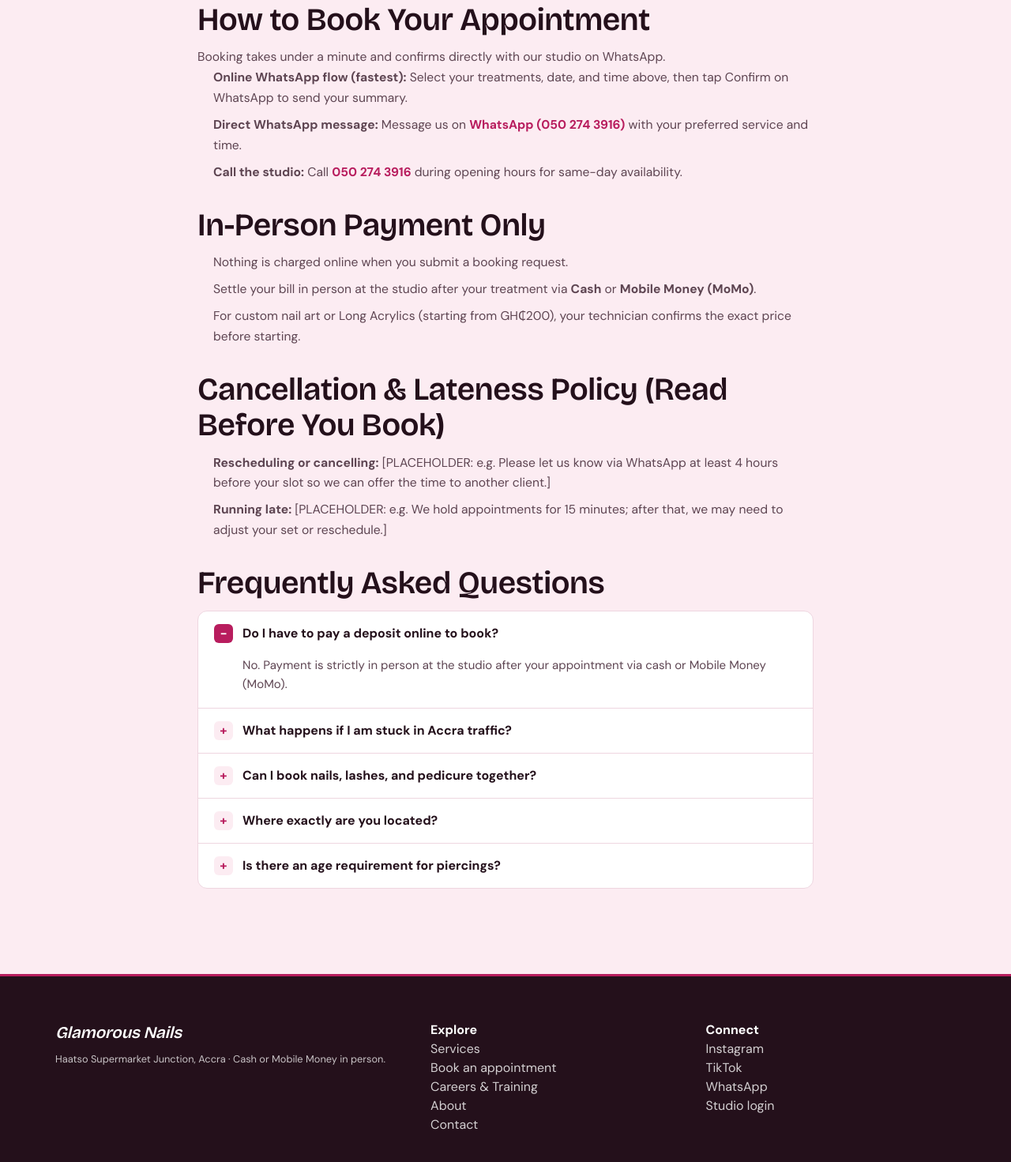
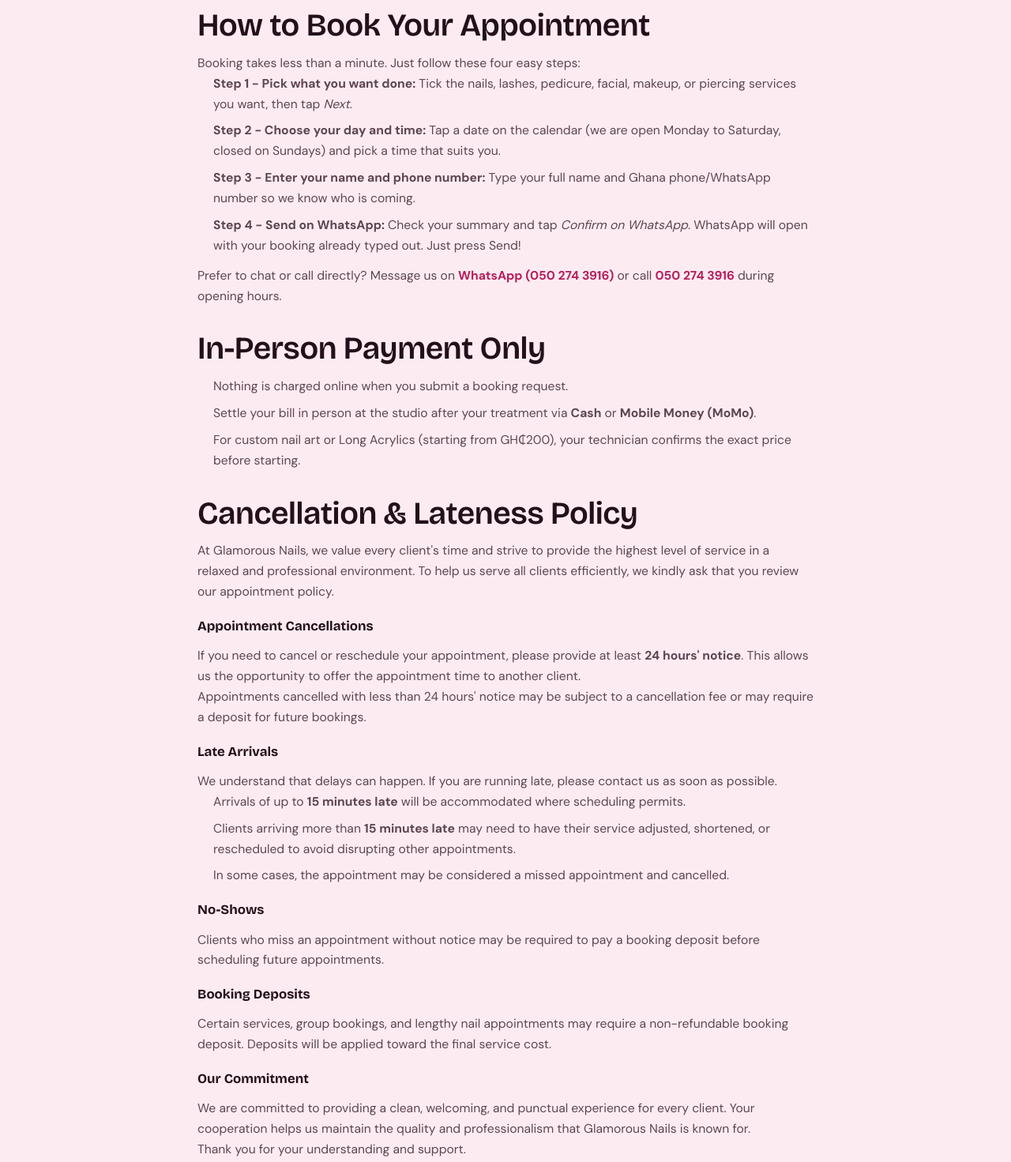
Before and after one commit to Nanakay62/Glamorous-Nails, a plain HTML site: page booking.html in a window 1280 px wide. Shown: the part 996-2467 px from the top of the page at 79% size. Drawn offline with nearby package versions, Linux system fonts and the light colour scheme.

Commit message:
feat: closed on Sundays, remove all placeholders, layman booking steps, full Cancellation & Lateness Policy

```diff
--- a/booking.html
+++ b/booking.html
@@ -193,7 +193,7 @@
           <span id="orderTotal"></span>
           <hr class="hairline" style="margin:16px 0;">
           <p class="form-note">Payment is strictly in person at the studio (cash or mobile money).</p>
-          <p class="form-note" style="margin-top:8px;"><strong>Cancellation &amp; lateness policy:</strong> [PLACEHOLDER: Add your cancellation and lateness policy here.]</p>
+          <p class="form-note" style="margin-top:8px;"><strong>Cancellation &amp; lateness policy:</strong> Please give at least 24 hours' notice to cancel or reschedule. Late arrivals up to 15 minutes are accommodated when possible.</p>
         </aside>
       </div>
 
@@ -205,12 +205,14 @@
     <div class="container booking-info-wrap">
       <div class="policy-block">
         <h2>How to Book Your Appointment</h2>
-        <p>Booking takes under a minute and confirms directly with our studio on WhatsApp.</p>
+        <p>Booking takes less than a minute. Just follow these four easy steps:</p>
         <ul>
-          <li><strong>Online WhatsApp flow (fastest):</strong> Select your treatments, date, and time above, then tap Confirm on WhatsApp to send your summary.</li>
-          <li><strong>Direct WhatsApp message:</strong> Message us on <a href="https://wa.me/233502743916" target="_blank" rel="noopener" style="color:var(--oxblood); font-weight:600;">WhatsApp (050 274 3916)</a> with your preferred service and time.</li>
-          <li><strong>Call the studio:</strong> Call <a href="tel:+233502743916" style="color:var(--oxblood); font-weight:600;">050 274 3916</a> during opening hours for same-day availability.</li>
+          <li><strong>Step 1 - Pick what you want done:</strong> Tick the nails, lashes, pedicure, facial, makeup, or piercing services you want, then tap <em>Next</em>.</li>
+          <li><strong>Step 2 - Choose your day and time:</strong> Tap a date on the calendar (we are open Monday to Saturday, closed on Sundays) and pick a time that suits you.</li>
+          <li><strong>Step 3 - Enter your name and phone number:</strong> Type your full name and Ghana phone/WhatsApp number so we know who is coming.</li>
+          <li><strong>Step 4 - Send on WhatsApp:</strong> Check your summary and tap <em>Confirm on WhatsApp</em>. WhatsApp will open with your booking already typed out. Just press Send!</li>
         </ul>
+        <p style="margin-top:12px;">Prefer to chat or call directly? Message us on <a href="https://wa.me/233502743916" target="_blank" rel="noopener" style="color:var(--oxblood); font-weight:600;">WhatsApp (050 274 3916)</a> or call <a href="tel:+233502743916" style="color:var(--oxblood); font-weight:600;">050 274 3916</a> during opening hours.</p>
       </div>
 
       <div class="policy-block">
@@ -223,11 +225,30 @@
       </div>
 
       <div class="policy-block">
-        <h2>Cancellation &amp; Lateness Policy (Read Before You Book)</h2>
+        <h2>Cancellation &amp; Lateness Policy</h2>
+        <p>At Glamorous Nails, we value every client's time and strive to provide the highest level of service in a relaxed and professional environment. To help us serve all clients efficiently, we kindly ask that you review our appointment policy.</p>
+
+        <h3 style="margin-top:18px;">Appointment Cancellations</h3>
+        <p>If you need to cancel or reschedule your appointment, please provide at least <strong>24 hours' notice</strong>. This allows us the opportunity to offer the appointment time to another client.</p>
+        <p>Appointments cancelled with less than 24 hours' notice may be subject to a cancellation fee or may require a deposit for future bookings.</p>
+
+        <h3 style="margin-top:18px;">Late Arrivals</h3>
+        <p>We understand that delays can happen. If you are running late, please contact us as soon as possible.</p>
         <ul>
-          <li><strong>Rescheduling or cancelling:</strong> [PLACEHOLDER: e.g. Please let us know via WhatsApp at least 4 hours before your slot so we can offer the time to another client.]</li>
-          <li><strong>Running late:</strong> [PLACEHOLDER: e.g. We hold appointments for 15 minutes; after that, we may need to adjust your set or reschedule.]</li>
+          <li>Arrivals of up to <strong>15 minutes late</strong> will be accommodated where scheduling permits.</li>
+          <li>Clients arriving more than <strong>15 minutes late</strong> may need to have their service adjusted, shortened, or rescheduled to avoid disrupting other appointments.</li>
+          <li>In some cases, the appointment may be considered a missed appointment and cancelled.</li>
         </ul>
+
+        <h3 style="margin-top:18px;">No-Shows</h3>
+        <p>Clients who miss an appointment without notice may be required to pay a booking deposit before scheduling future appointments.</p>
+
+        <h3 style="margin-top:18px;">Booking Deposits</h3>
+        <p>Certain services, group bookings, and lengthy nail appointments may require a non-refundable booking deposit. Deposits will be applied toward the final service cost.</p>
+
+        <h3 style="margin-top:18px;">Our Commitment</h3>
+        <p>We are committed to providing a clean, welcoming, and punctual experience for every client. Your cooperation helps us maintain the quality and professionalism that Glamorous Nails is known for.</p>
+        <p>Thank you for your understanding and support.</p>
       </div>
 
       <div class="policy-block">
--- a/js/booking.js
+++ b/js/booking.js
@@ -216,8 +216,9 @@ document.addEventListener('DOMContentLoaded', () => {
       const dateObj = new Date(viewDate.getFullYear(), viewDate.getMonth(), d);
       const iso = toISO(dateObj);
       const isPast = iso < todayStr;
+      const isSunday = dateObj.getDay() === 0;
       const isClosed = salon.closed_dates.includes(iso);
-      const disabled = isPast || isClosed;
+      const disabled = isPast || isClosed || isSunday;
       cells += `<button class="cal-cell${disabled ? ' cal-disabled' : ''}${state.date === iso ? ' cal-selected' : ''}" data-iso="${iso}" ${disabled ? 'disabled' : ''}>${d}</button>`;
     }
     els.calendar.innerHTML = cells;
@@ -249,7 +250,7 @@ document.addEventListener('DOMContentLoaded', () => {
   function getDayWindowMinutes(iso) {
     const d = new Date(iso + 'T00:00:00');
     const day = d.getDay(); // 0 = Sun, 6 = Sat
-    if (day === 0) return { open: 12 * 60, close: 18 * 60 };
+    if (day === 0) return { open: 0, close: 0 };
     if (day === 6) return { open: 9 * 60, close: 20 * 60 };
     return { open: 9 * 60, close: 19 * 60 };
   }
--- a/js/data.js
+++ b/js/data.js
@@ -29,7 +29,7 @@ const GN_DEFAULT_DATA = {
     "hours": [
       { "day": "Mon - Fri", "time": "9:00 AM - 7:00 PM" },
       { "day": "Saturday", "time": "9:00 AM - 8:00 PM" },
-      { "day": "Sunday", "time": "12:00 PM - 6:00 PM" }
+      { "day": "Sunday", "time": "Closed" }
     ]
   },
   "categories": [
```
Also changed, not shown: contact.html (+1 -1 lines), index.html (+3 -9 lines).
